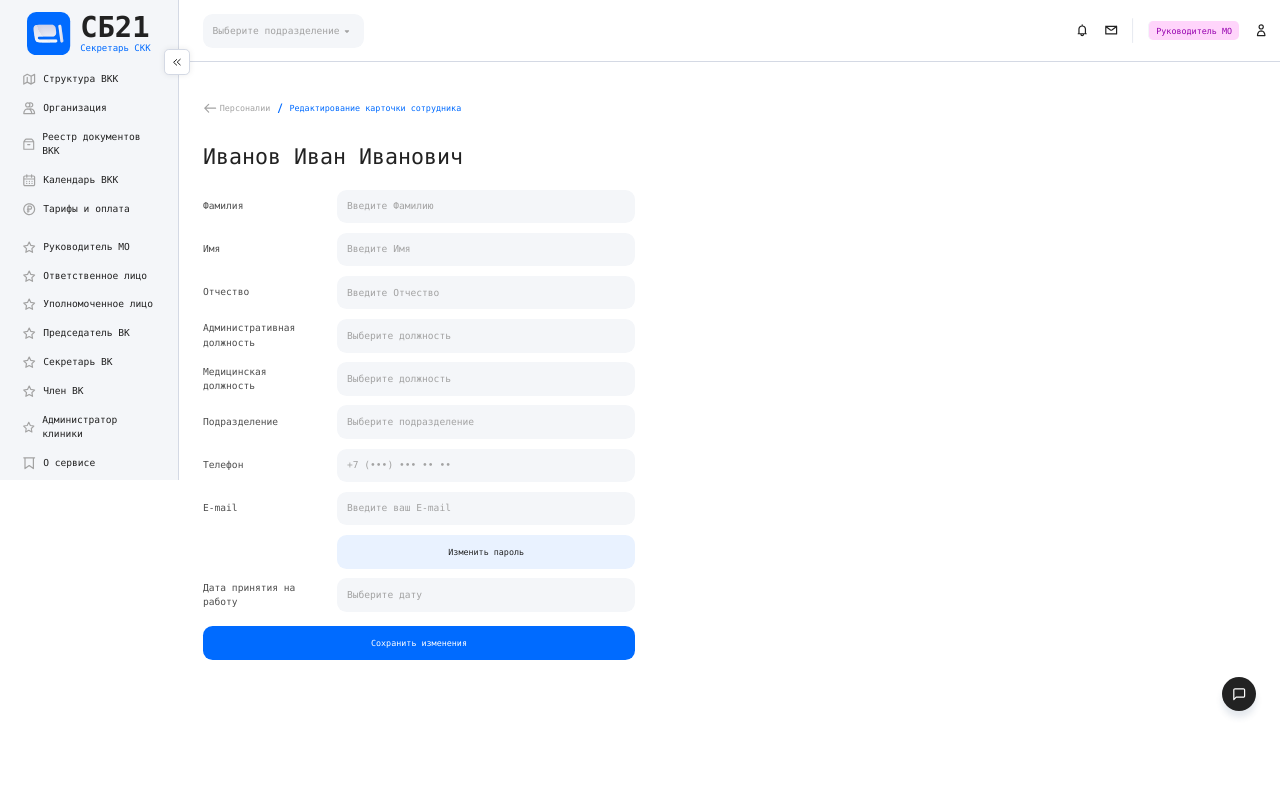
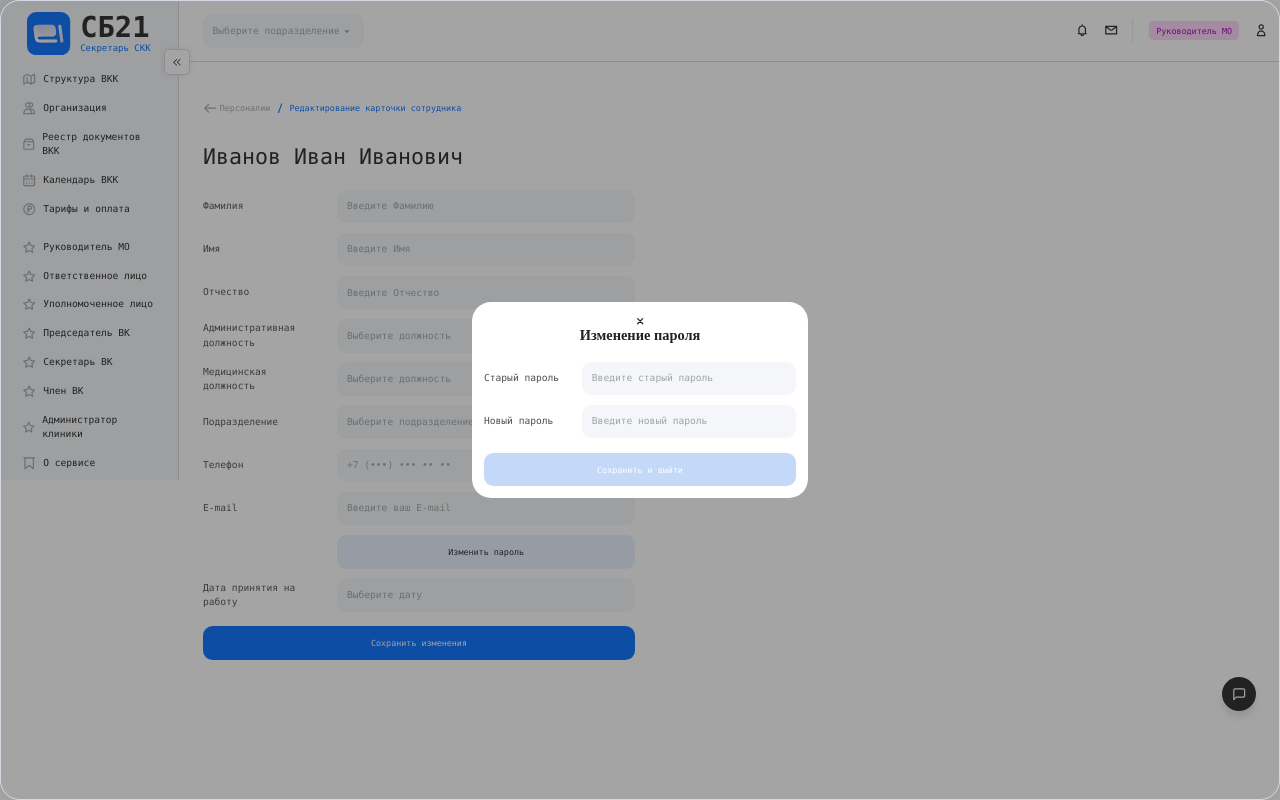
Before and after one commit to dmKrl/test-project-dentist, a React (Vite) app: page /edit in a window 1280 px wide. Both pictures are taken after a click on the button "Изменить пароль". Built offline with nearby package versions, Linux system fonts and the light colour scheme.

Commit message:
feat: add modal change password

```diff
--- a/src/entites/EditForm/ui/EditForm.tsx
+++ b/src/entites/EditForm/ui/EditForm.tsx
@@ -1,14 +1,21 @@
-import { FC } from 'react';
+import { FC, useState } from 'react';
 import cls from './EditForm.module.css';
 import { Input, InputTheme } from '@/shared/Input';
 import { Button } from '@/shared/Button';
 import { ButtonTheme } from '@/shared/Button/types/ButtonTheme';
+import { ChangePasswordModal } from '@/features/ChangePassword/Index';
 
 interface EditFormProps {
     className?: string;
 }
 
 export const EditForm: FC<EditFormProps> = () => {
+    const [isOpenChangePassword, setIsOpenChangePassword] = useState(false);
+
+    const handerIsOpenChangePassword = () => {
+        setIsOpenChangePassword((prev) => !prev);
+    };
+
     return (
         <div className={cls.editForm}>
             <div className={cls.inputsBlock}>
@@ -63,6 +70,7 @@ export const EditForm: FC<EditFormProps> = () => {
                 <Button
                     className={cls.editPassword}
                     buttonTheme={ButtonTheme.BUTTON_SECONDARY}
+                    onClick={handerIsOpenChangePassword}
                 >
                     Изменить пароль
                 </Button>
@@ -76,6 +84,10 @@ export const EditForm: FC<EditFormProps> = () => {
             <Button buttonTheme={ButtonTheme.BUTTON_PRIMARY}>
                 Сохранить изменения
             </Button>
+            <ChangePasswordModal
+                isOpen={isOpenChangePassword}
+                onClose={handerIsOpenChangePassword}
+            />
         </div>
     );
 };
--- a/src/entites/Employee/ui/Employee.tsx
+++ b/src/entites/Employee/ui/Employee.tsx
@@ -13,9 +13,9 @@ import { ButtonTheme } from '@/shared/Button/types/ButtonTheme';
 import { CustomTooltip } from '@/shared/CustomTooltip';
 import { AppLink, AppLinkTheme } from '@/shared/AppLink';
 import cls from './Employee.module.css';
+import { BlockModal } from '@/features/BlockEmployee/Index';
 import { DismissalModal } from '@/features/DismissalEmployee/Index';
 import { DeleteModal } from '@/features/DeleteEmployee/Index';
-import { BlockModal } from '@/features/BlockEmployee/Index';
 
 interface EmployeeProps {
     className?: string;
--- /dev/null
+++ b/src/features/ChangePassword/index.ts
@@ -0,0 +1 @@
+export { ChangePasswordModal } from "./ui/ChangePasswordModal/ChangePassordModal";
--- /dev/null
+++ b/src/features/ChangePassword/ui/ChangePasswordForm/ChangePasswordForm.module.css
@@ -0,0 +1,15 @@
+.changePasswordForm {
+    display: flex;
+    flex-direction: column;
+}
+
+.changePasswordForm h2 {
+    text-align: center;
+}
+
+.ChangePasswordInputsBlock {
+    display: flex;
+    flex-direction: column;
+    gap: 16px;
+    margin: 32px 0 24px;
+}
--- /dev/null
+++ b/src/features/ChangePassword/ui/ChangePasswordForm/ChangePasswordForm.tsx
@@ -0,0 +1,45 @@
+import { FC } from 'react';
+import classNames from 'classnames';
+import { Input, InputTheme } from '@/shared/Input';
+import { Button } from '@/shared/Button';
+import { ButtonTheme } from '@/shared/Button/types/ButtonTheme';
+import CloseModal from '../../assets/closeModal.svg?react';
+import cls from './ChangePasswordForm.module.css';
+
+interface ChangePasswordFormProps {
+    className?: string;
+    onClose: () => void;
+}
+
+export const ChangePasswordForm: FC<ChangePasswordFormProps> = (props) => {
+    const { className, onClose } = props;
+
+    return (
+        <div className={classNames(cls.changePasswordForm, {}, [className])}>
+            <Button buttonTheme={ButtonTheme.CLEAR} onClick={onClose}>
+                <CloseModal />
+            </Button>
+            <h2>Изменение пароля</h2>
+            <div className={cls.ChangePasswordInputsBlock}>
+                <Input
+                    type="text"
+                    inputTheme={InputTheme.FORM_INPUT}
+                    placeholder="Введите старый пароль"
+                    labelInput="Старый пароль"
+                />
+                <Input
+                    type="text"
+                    inputTheme={InputTheme.FORM_INPUT}
+                    placeholder="Введите новый пароль"
+                    labelInput="Новый пароль"
+                />
+            </div>
+            <Button
+                buttonTheme={ButtonTheme.BUTTON_DISABLED_PRIM}
+                onClick={onClose}
+            >
+                Сохранить и выйти
+            </Button>
+        </div>
+    );
+};
--- /dev/null
+++ b/src/features/ChangePassword/ui/ChangePasswordModal/ChangePassordModal.tsx
@@ -0,0 +1,17 @@
+import { FC } from 'react';
+import { Modal } from '@/shared/Modal/Modal';
+import { ChangePasswordForm } from '../ChangePasswordForm/ChangePasswordForm';
+
+interface ChangePasswordModalProps {
+    isOpen: boolean;
+    onClose: () => void;
+}
+
+export const ChangePasswordModal: FC<ChangePasswordModalProps> = (props) => {
+    const { isOpen, onClose } = props;
+    return (
+        <Modal lazy isOpen={isOpen} onClose={onClose}>
+            <ChangePasswordForm onClose={onClose} />
+        </Modal>
+    );
+};
--- a/src/pages/EditEmployeePage/ui/EditEmployeePage.tsx
+++ b/src/pages/EditEmployeePage/ui/EditEmployeePage.tsx
@@ -11,12 +11,15 @@ interface EditPageProps {
 }
 
 export const EditEmployeePage: FC<EditPageProps> = ({ employeer }) => {
+
+
     return (
         <section className={cls.EditEmployeePage}>
             <Breadcrumbs namePage="Редактирование карточки сотрудника" />
             <Title>{employeer?.fullName || 'Иванов Иван Иванович'}</Title>
             <EditForm />
             <FAB />
+
         </section>
     );
 };
```
Also changed, not shown: src/features/ChangePassword/assets/closeModal.svg (added).
